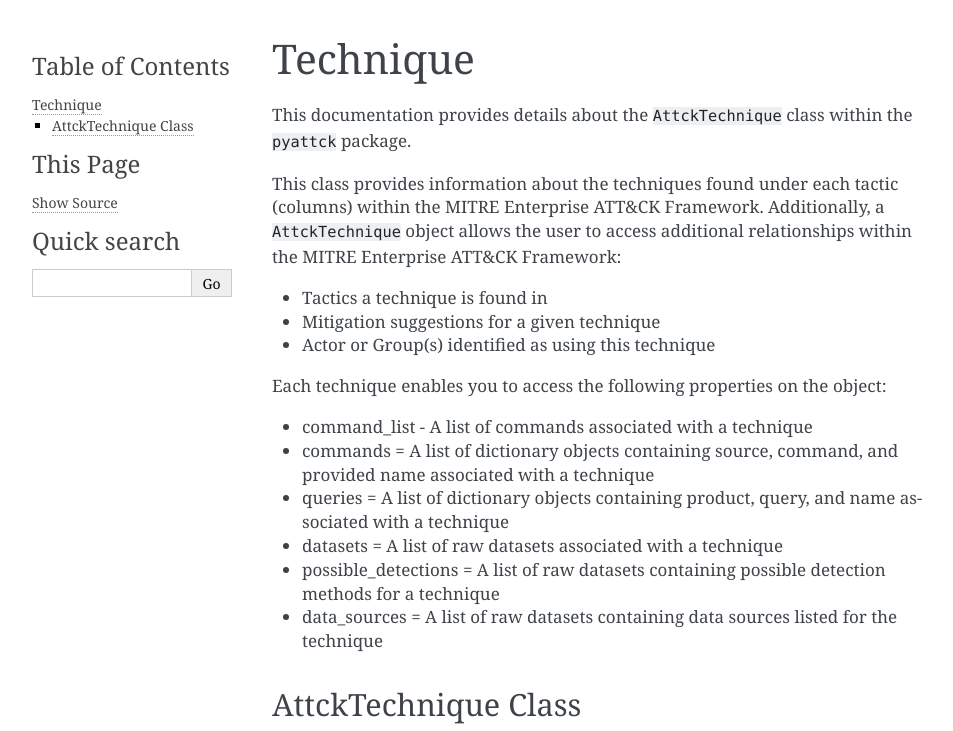
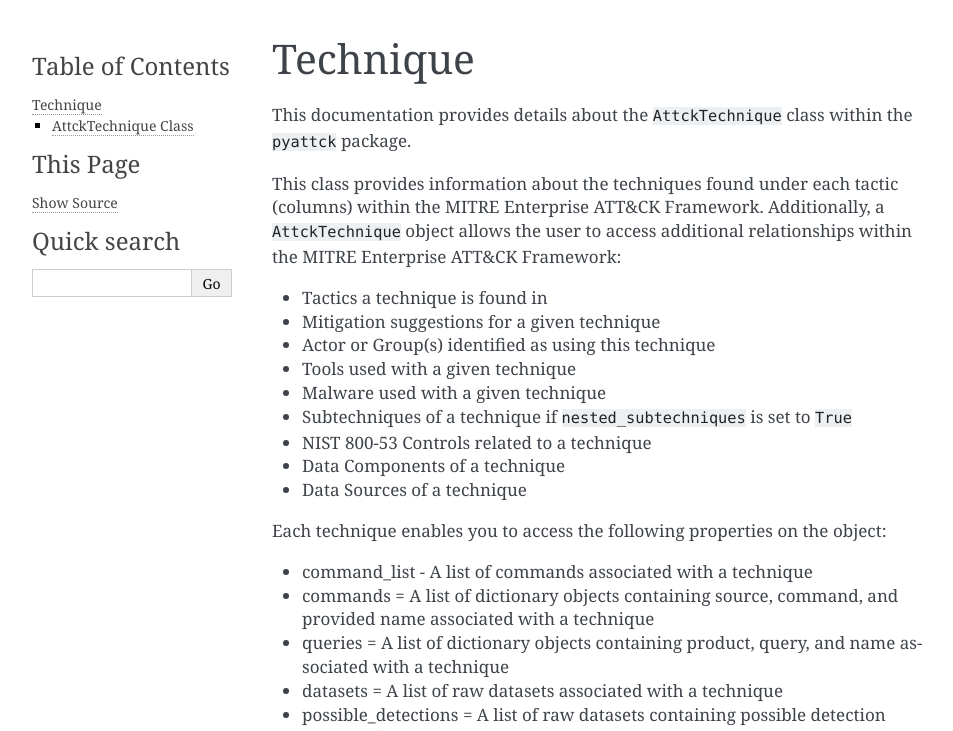
Before and after one commit to swimlane/pyattck, a Sphinx documentation site: the page built from docs/enterprise/technique.md, in a window 1280 px wide, cut to the strip 0-731 px from the top of the page. Shown: the whole strip, without its empty margins (148-1101 px from the left). Built offline with Sphinx 7.4.7, drawn with Linux system fonts in a browser that asks for light colours; pages that are not in the unit, such as notebooks, are missing from menus.

Commit message:
Updated documentation to support changes

```diff
--- a/docs/enterprise/technique.md
+++ b/docs/enterprise/technique.md
@@ -7,6 +7,12 @@
 * Tactics a technique is found in
 * Mitigation suggestions for a given technique
 * Actor or Group(s) identified as using this technique
+* Tools used with a given technique
+* Malware used with a given technique
+* Subtechniques of a technique if `nested_subtechniques` is set to `True`
+* NIST 800-53 Controls related to a technique
+* Data Components of a technique
+* Data Sources of a technique
 
 Each technique enables you to access the following properties on the object:
 
```
Also changed, not shown: docs/ics/technique.md (+4 -0 lines), docs/mobile/technique.md (+4 -0 lines), 1 other file.
